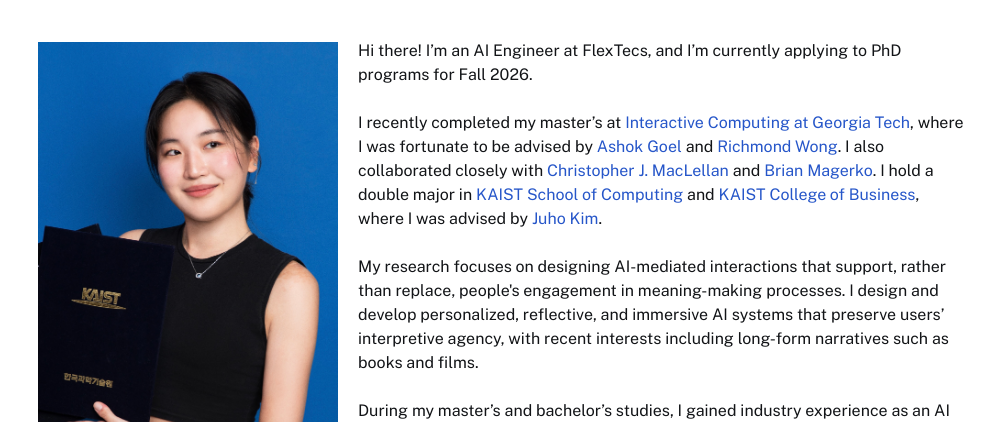
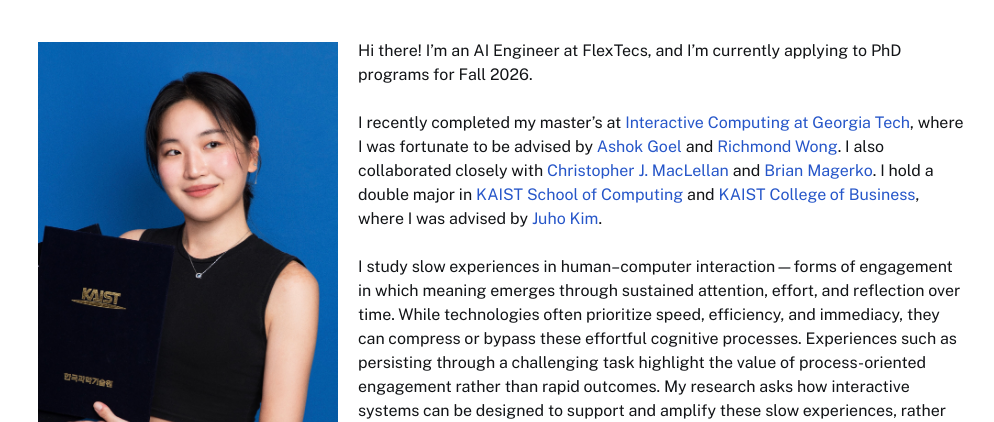
Before and after one commit to ddiddu/ddiddu.github.io, a plain HTML site: page index.html in a window 1280 px wide. Shown: the part 49-471 px from the top of the page, without its empty margins (138-1132 px from the left). Drawn offline with nearby package versions, Linux system fonts and the light colour scheme.

Commit message:
Revise research description on AI-mediated interactions
Updated research focus to emphasize slow experiences in human-computer interaction and the importance of sustained attention.

```diff
--- a/index.html
+++ b/index.html
@@ -87,8 +87,10 @@
                 <a href="https://www.business.kaist.edu/programs/0206" target="_blank" class="text-[var(--primary-blue)] hover:underline">KAIST College of Business</a>, where I was advised by
                 <a href="https://juhokim.com/" target="_blank" class="text-[var(--primary-blue)] hover:underline">Juho Kim</a>.
                 <br><br>
-                My research focuses on designing AI-mediated interactions that support, rather than replace, people's engagement in meaning-making processes.
-                I design and develop personalized, reflective, and immersive AI systems that preserve users’ interpretive agency, with recent interests including long-form narratives such as books and films.
+                I study slow experiences in human–computer interaction—forms of engagement in which meaning emerges through sustained attention, effort, and reflection over time.
+                While technologies often prioritize speed, efficiency, and immediacy, they can compress or bypass these effortful cognitive processes.
+                Experiences such as persisting through a challenging task highlight the value of process-oriented engagement rather than rapid outcomes.
+                My research asks how interactive systems can be designed to support and amplify these slow experiences, rather than replace them.
                 <br><br>
                 During my master’s and bachelor’s studies, I gained industry experience as an AI Engineer/Data Scientist at
                 <a href="https://www.tesla.com/" target="_blank" class="text-[var(--primary-blue)] hover:underline">Tesla</a> (2024),
```
